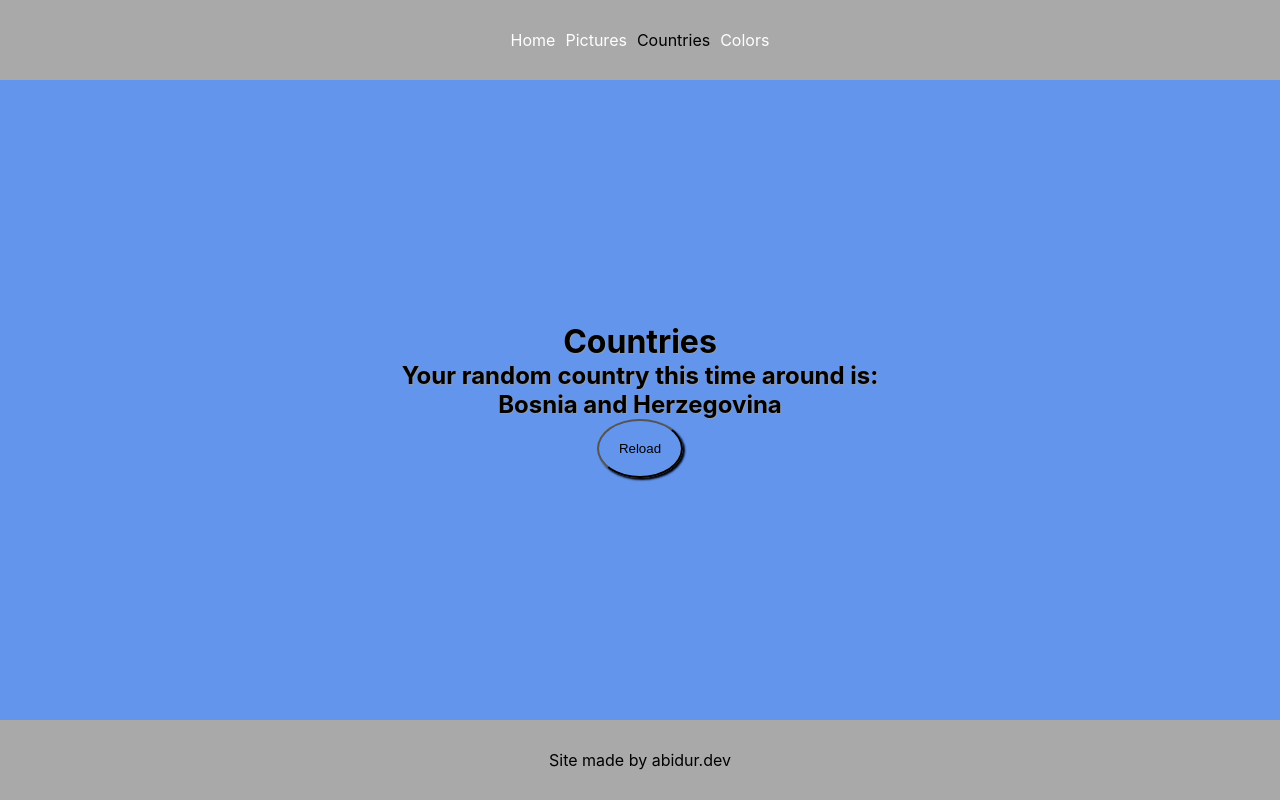
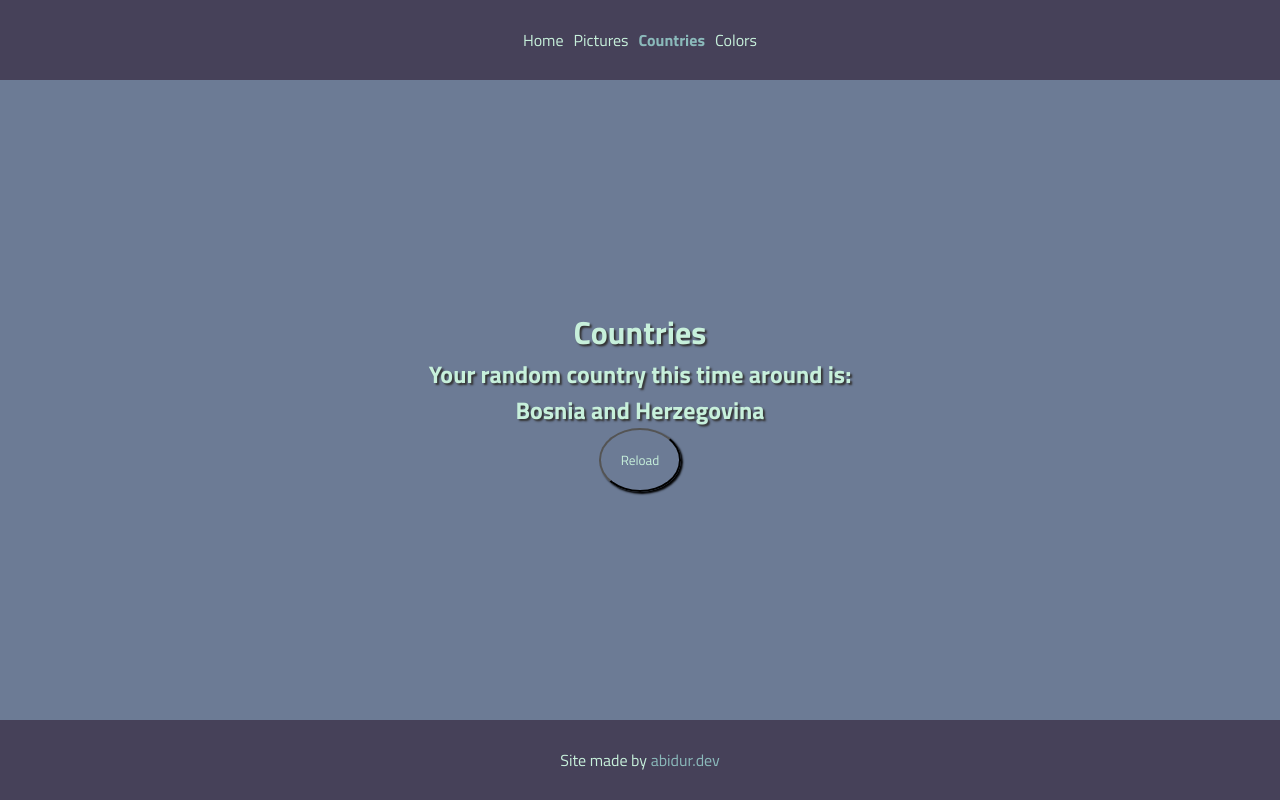
Before and after one commit to abidurr/react-random-generator, a React (Create React App) app: page /countries in a window 1280 px wide. Built offline with nearby package versions, Linux system fonts and the light colour scheme.

Commit message:
Modularize style

```diff
--- a/src/App.css
+++ /dev/null
@@ -1,38 +0,0 @@
-.App {
-    text-align: center;
-}
-
-.App-logo {
-    height: 40vmin;
-    pointer-events: none;
-}
-
-@media (prefers-reduced-motion: no-preference) {
-    .App-logo {
-        animation: App-logo-spin infinite 20s linear;
-    }
-}
-
-.App-header {
-    background-color: #282c34;
-    min-height: 100vh;
-    display: flex;
-    flex-direction: column;
-    align-items: center;
-    justify-content: center;
-    font-size: calc(10px + 2vmin);
-    color: white;
-}
-
-.App-link {
-    color: #61dafb;
-}
-
-@keyframes App-logo-spin {
-    from {
-        transform: rotate(0deg);
-    }
-    to {
-        transform: rotate(360deg);
-    }
-}
--- a/src/App.tsx
+++ b/src/App.tsx
@@ -1,5 +1,4 @@
 import React from "react"
-import "./App.css"
 import Nav from "./components/Nav"
 import Footer from "./components/Footer"
 
--- a/src/index.css
+++ b/src/index.css
@@ -1,19 +1,8 @@
+@import url('https://fonts.googleapis.com/css2?family=Titillium+Web:wght@400;700&display=swap');
+
 * {
     margin: 0;
     padding: 0;
     box-sizing: border-box;
+    font-family: "Titillium Web", sans-serif;
 }
-
-body {
-    font-family: -apple-system, BlinkMacSystemFont, "Segoe UI", "Roboto",
-        "Oxygen", "Ubuntu", "Cantarell", "Fira Sans", "Droid Sans",
-        "Helvetica Neue", sans-serif;
-    -webkit-font-smoothing: antialiased;
-    -moz-osx-font-smoothing: grayscale;
-    background-color: cornflowerblue;
-}
-
-code {
-    font-family: source-code-pro, Menlo, Monaco, Consolas, "Courier New",
-        monospace;
-}
--- a/src/styles/StyledBody.jsx
+++ b/src/styles/StyledBody.jsx
@@ -1,4 +1,5 @@
 import styled from "styled-components"
+import theme from "./theme"
 
 const StyledBody = styled.div`
     display: flex;
@@ -6,13 +7,14 @@ const StyledBody = styled.div`
     align-items: center;
     justify-content: center;
     margin: auto;
-    text-shadow: 1px 1px 1px #999999;
-    background: ${props => props.color};
+    text-shadow: 2px 2px 2px #333333;
+    background: ${props => props.color ? props.color : theme.darkColor};
     position: absolute;
     height: 100%;
     top: 0;
     z-index: -1;
     width: 100%;
+    color: ${theme.lightestColor};
 `
 
 export default StyledBody
--- a/src/styles/StyledButton.tsx
+++ b/src/styles/StyledButton.tsx
@@ -1,11 +1,12 @@
 import styled from "styled-components"
+import theme from "./theme"
 
 const StyledButton = styled.button`
     background: transparent;
     padding: 1.5em;
     border-radius: 50%;
     box-shadow: 2px 2px 2px black;
-
+    color: ${theme.lightestColor};
 
 `
 export default StyledButton
--- a/src/styles/StyledFooter.tsx
+++ b/src/styles/StyledFooter.tsx
@@ -1,4 +1,5 @@
 import styled from "styled-components"
+import theme from "./theme"
 
 const StyledFooter = styled.nav`
     display: flex;
@@ -7,13 +8,15 @@ const StyledFooter = styled.nav`
     align-items: center;
     width: 100%;
     height: 5em;
-    background-color: darkgray;
+    background-color: ${theme.darkestColor};
     bottom: 0;
     position: absolute;
+    color: ${theme.lightestColor};
 
     a {
         text-decoration: none;
-        color: black;
+        color: ${theme.lightColor};
     }
 `
+
 export default StyledFooter
--- a/src/styles/StyledNav.tsx
+++ b/src/styles/StyledNav.tsx
@@ -1,4 +1,5 @@
 import styled from "styled-components"
+import theme from "./theme"
 
 const StyledNav = styled.nav`
     display: flex;
@@ -7,7 +8,8 @@ const StyledNav = styled.nav`
     align-items: center;
     width: 100%;
     height: 5em;
-    background-color: darkgray;
+    background-color: ${theme.darkestColor};
+    color: ${theme.lightestColor};
 
     ul {
         justify-content: space-around;
@@ -20,12 +22,16 @@ const StyledNav = styled.nav`
 
     ul li a {
         text-decoration: none;
-        color: white;
         padding: 5px;
+        color: ${theme.lightestColor};
+    }
+
+    ul li a:hover {
     }
 
     .active {
-        color: black;
+        color: ${theme.lightColor};
+        font-weight: 700;
     }
 `
 export default StyledNav
--- /dev/null
+++ b/src/styles/theme.ts
@@ -0,0 +1,13 @@
+const lightestColor = "#c7f0db"
+const lightColor = "#8bbabb"
+const darkColor = "#6c7b95"
+const darkestColor = "#464159"
+
+const themes = {
+    lightestColor,
+    lightColor,
+    darkColor,
+    darkestColor
+}
+
+export default themes
```
Also changed, not shown: src/styles/theme.tsx (deleted, +0 -9 lines).
